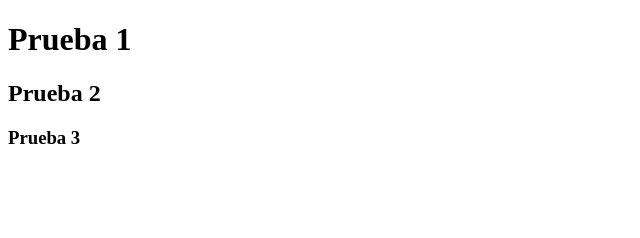
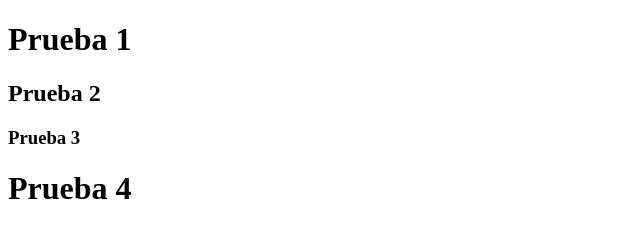
Before and after one commit to JesuuusArt/PruebasMerge, a plain HTML site: page index.html in a window 1280 px wide. Shown: the whole page, without its empty margins (0-640 px from the left). Drawn offline with Linux system fonts and the light colour scheme.

Commit message:
Prueba 4

```diff
--- a/index.html
+++ b/index.html
@@ -9,5 +9,7 @@
     <h1>Prueba 1</h1>
     <h2>Prueba 2</h2>
     <h3>Prueba 3</h3>
+
+    <h1>Prueba 4</h1>
 </body>
 </html>
```
